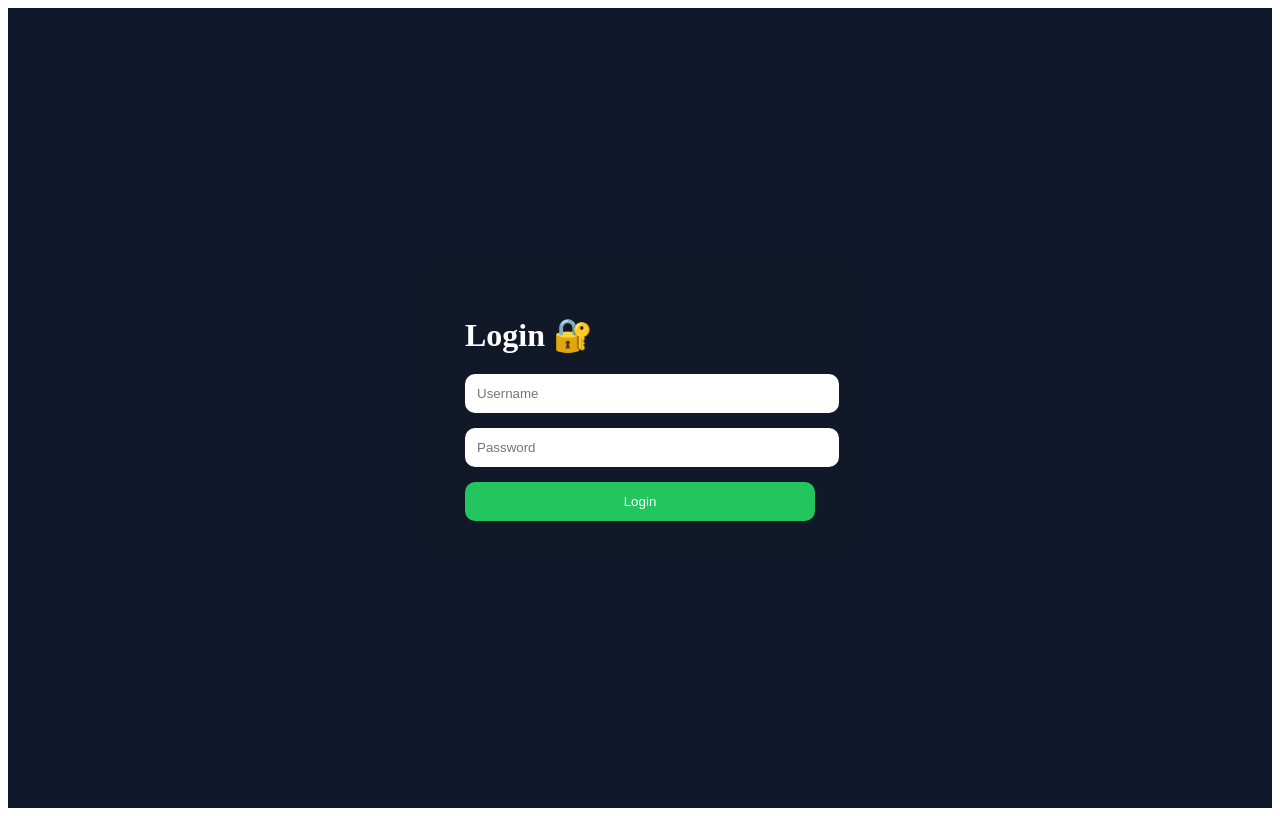
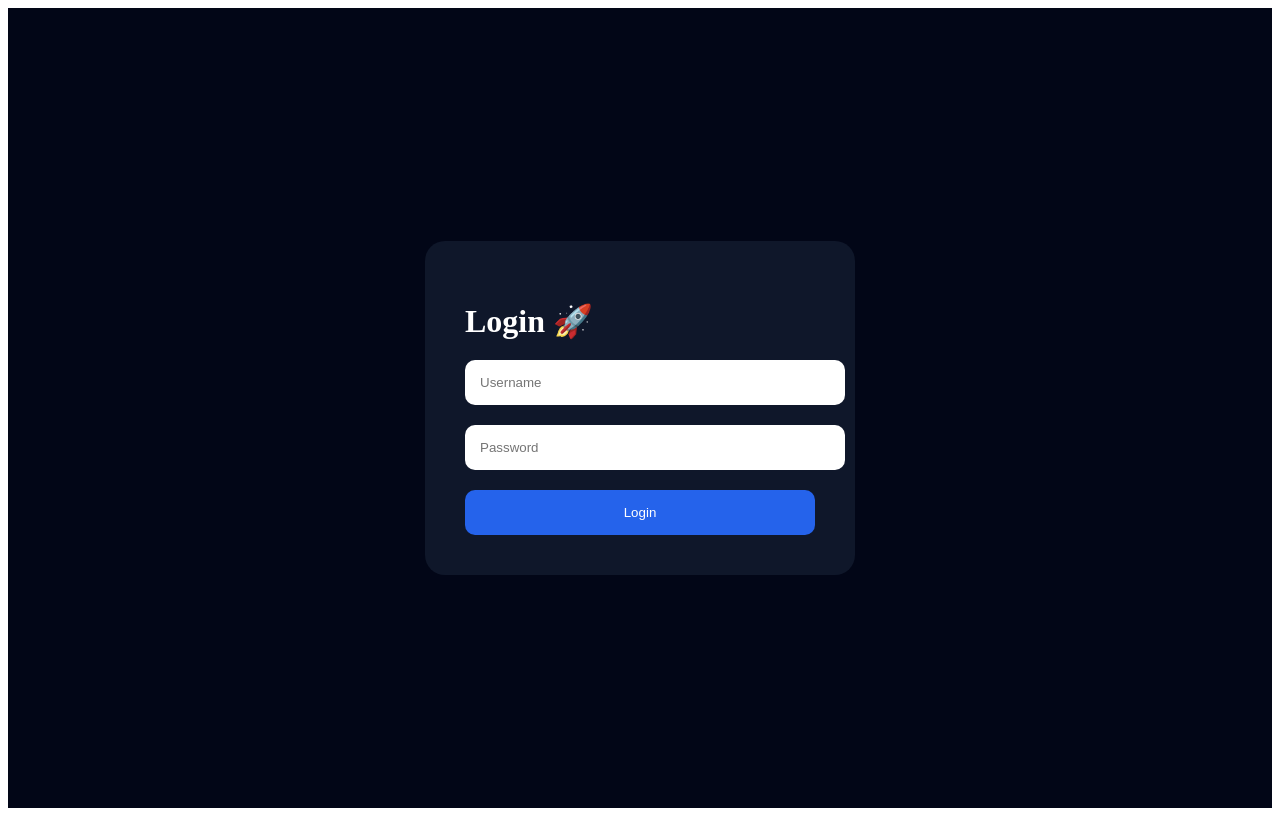
Before and after one commit to yuvanshankarar/ai-stock-prediction, a React (Vite) app in the folder frontend/: page /login in a window 1280 px wide. Built offline with nearby package versions, Linux system fonts and the light colour scheme; no server answers.

Commit message:
Fix login frontend

```diff
--- a/frontend/src/pages/Login.jsx
+++ b/frontend/src/pages/Login.jsx
@@ -4,17 +4,8 @@ import React, {
 
 import axios from "axios";
 
-import {
-  useNavigate
-} from "react-router-dom";
 
 export default function Login() {
-
-  const navigate =
-    useNavigate();
-
-  const API =
-    import.meta.env.VITE_API_URL;
 
   const [username, setUsername] =
     useState("");
@@ -22,7 +13,13 @@ export default function Login() {
   const [password, setPassword] =
     useState("");
 
-  async function handleLogin() {
+  const API =
+    import.meta.env.VITE_API_URL;
+
+
+  async function handleLogin(e) {
+
+    e.preventDefault();
 
     try {
 
@@ -31,33 +28,40 @@ export default function Login() {
 
           `${API}/login`,
 
-          null,
-
           {
-
-            params: {
-
             username,
-
             password
           }
-          }
         );
+
+      if (
+        response.data.token
+      ) {
 
         localStorage.setItem(
 
           "token",
 
-        response.data.access_token
+          response.data.token
         );
 
         alert(
           "Login successful"
         );
 
-      navigate("/");
+        window.location.href =
+          "/";
+
+      } else {
+
+        alert(
+          response.data.message
+        );
+      }
 
     } catch (error) {
+
+      console.error(error);
 
       alert(
         "Login failed"
@@ -65,30 +69,27 @@ export default function Login() {
     }
   }
 
+
   return (
 
     <div
       style={{
-        background: "#0f172a",
-
+        background: "#020617",
         minHeight: "100vh",
-
         display: "flex",
-
         justifyContent: "center",
-
         alignItems: "center"
       }}
     >
 
-      <div
+      <form
+
+        onSubmit={handleLogin}
+
         style={{
-          background: "#111827",
-
+          background: "#0f172a",
           padding: "40px",
-
           borderRadius: "20px",
-
           width: "350px"
         }}
       >
@@ -96,14 +97,15 @@ export default function Login() {
         <h1
           style={{
             color: "white",
-
             marginBottom: "20px"
           }}
         >
-          Login 🔐
+          Login 🚀
         </h1>
 
         <input
+
+          type="text"
 
           placeholder="Username"
 
@@ -115,7 +117,15 @@ export default function Login() {
             )
           }
 
-          style={inputStyle}
+          required
+
+          style={{
+            width: "100%",
+            padding: "15px",
+            marginBottom: "20px",
+            borderRadius: "10px",
+            border: "none"
+          }}
         />
 
         <input
@@ -132,52 +142,38 @@ export default function Login() {
             )
           }
 
-          style={inputStyle}
+          required
+
+          style={{
+            width: "100%",
+            padding: "15px",
+            marginBottom: "20px",
+            borderRadius: "10px",
+            border: "none"
+          }}
         />
 
         <button
 
-          onClick={handleLogin}
+          type="submit"
 
-          style={buttonStyle}
+          style={{
+            width: "100%",
+            padding: "15px",
+            borderRadius: "10px",
+            border: "none",
+            background: "#2563eb",
+            color: "white",
+            cursor: "pointer"
+          }}
         >
 
           Login
 
         </button>
 
-      </div>
+      </form>
 
     </div>
   );
 }
-
-const inputStyle = {
-
-  width: "100%",
-
-  padding: "12px",
-
-  marginBottom: "15px",
-
-  borderRadius: "10px",
-
-  border: "none"
-};
-
-const buttonStyle = {
-
-  width: "100%",
-
-  padding: "12px",
-
-  background: "#22c55e",
-
-  color: "white",
-
-  border: "none",
-
-  borderRadius: "10px",
-
-  cursor: "pointer"
-};
```
Lines whose indentation alone changed are shown as unchanged.
